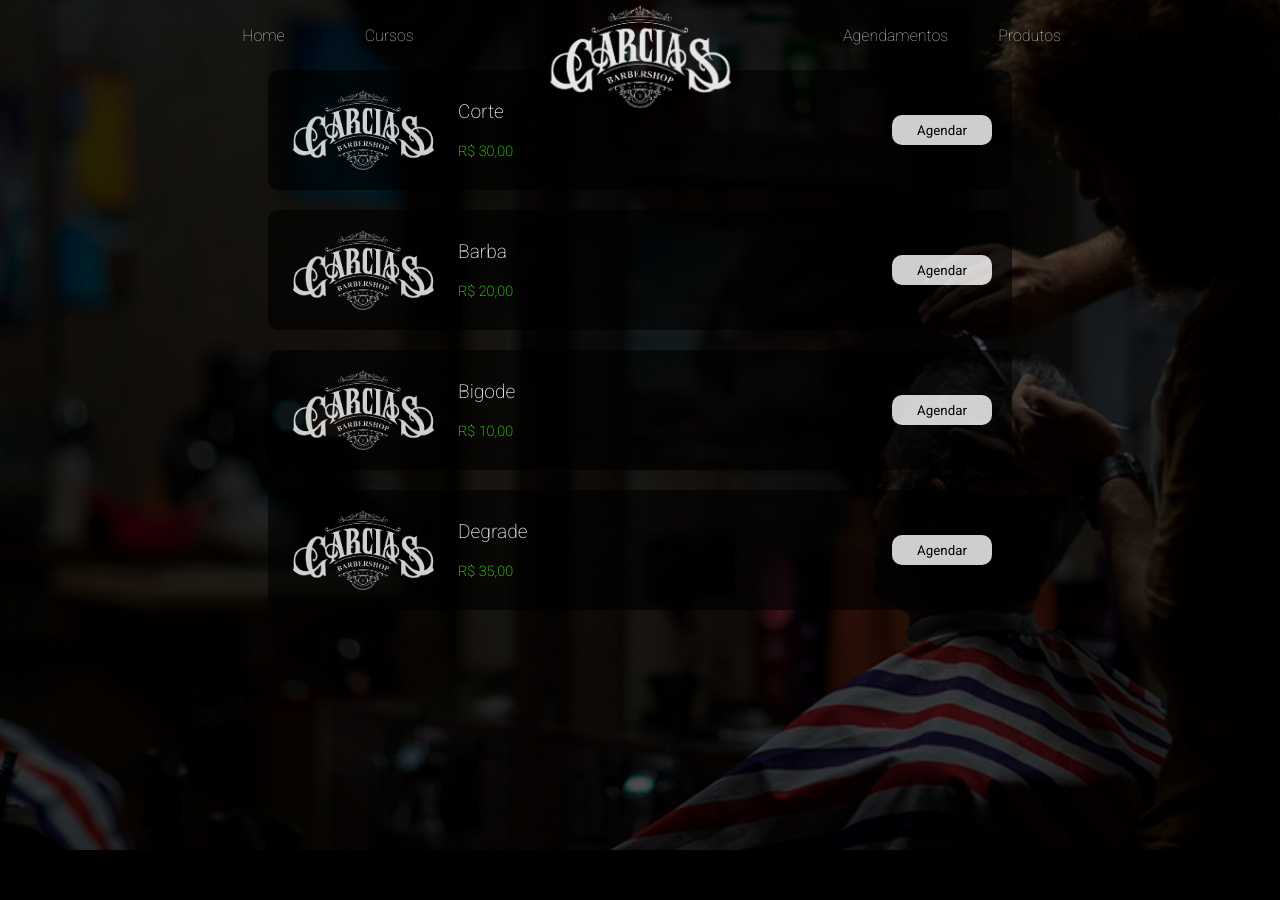
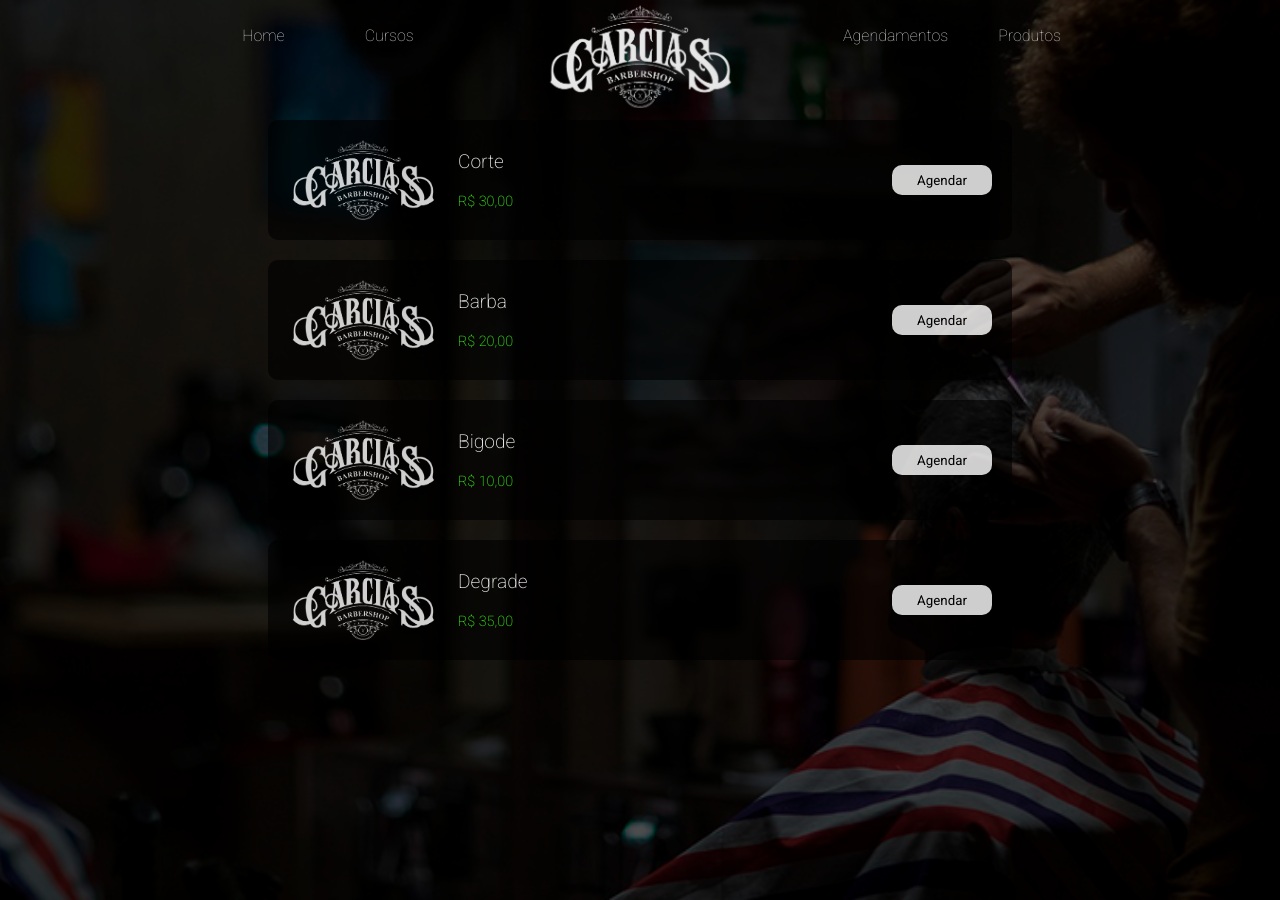
Before and after one commit to victorguimaraesdev/Garcia-Barbearia, a React (Vite) app: page /agendamentos in a window 1280 px wide. Before the commit the page ends 850 px from the top, so only its background shows below. Built offline with nearby package versions, Linux system fonts and the light colour scheme; a web font is replaced by a local one.

Commit message:
Modal On

```diff
--- a/src/components/agendamentoCard/agendamentoCard.tsx
+++ b/src/components/agendamentoCard/agendamentoCard.tsx
@@ -1,5 +1,7 @@
 import styled, { keyframes } from "styled-components";
 import { Cards } from "../../utils/cardsAgendamentos.ts";
+import { Modal } from "../modal/modal.tsx";
+import { useState } from "react";
 
 const KeyFrame = keyframes`
   0% {
@@ -13,7 +15,7 @@ const KeyFrame = keyframes`
 `;
 
 const Container = styled.div`
-  margin-top: 50px;
+  margin-top: 100px;
   width: 100vw;
   min-height: 100vh;
   display: flex;
@@ -29,7 +31,7 @@ const Container = styled.div`
   @media (max-width: 768px) {
     padding: 10px;
     font-size: 1rem;
-    margin-top: 50px;
+    margin-top: 90px;
   }
 `;
 
@@ -127,6 +129,8 @@ const Botão = styled.button`
 `;
 
 export const AgendamentoCard = () => {
+  const [openModal, setOpenModal] = useState(false);
+
   return (
     <Container>
       {Cards.map((_, i) => (
@@ -138,9 +142,12 @@ export const AgendamentoCard = () => {
               <Valor>{Cards[i].Valor}</Valor>
             </ContainerInformações>
           </ContainerInicio>
-          <Botão>Agendar</Botão>
+          <Botão onClick={() => setOpenModal(true)}>Agendar</Botão>
         </Card>
       ))}
+      <Modal isOpen={openModal} onClose={() => setOpenModal(false)}>
+        <h1>Olá</h1>
+      </Modal>
     </Container>
   );
 };
--- /dev/null
+++ b/src/components/modal/modal.tsx
@@ -0,0 +1,60 @@
+import styled from "styled-components";
+import { ReactNode } from "react";
+
+const Overlay = styled.div`
+  position: fixed;
+  top: 0;
+  left: 0;
+  width: 100%;
+  height: 100%;
+  background-color: rgba(0, 0, 0, 0.5);
+  z-index: 999;
+`;
+const Container = styled.div`
+  display: flex;
+  justify-content: center;
+  align-items: center;
+  position: fixed;
+  width: 50%;
+  height: 80%;
+  top: 50%;
+  left: 50%;
+  transform: translate(-50%, -50%);
+  z-index: 1000;
+  background-color: rgba(19, 19, 19, 0.9);
+  border-radius: 20px;
+
+  @media (max-width: 768px) {
+    width: 80%;
+  }
+`;
+const BotaoFechar = styled.button`
+  position: absolute;
+  top: 10px;
+  right: 15px;
+  background: transparent;
+  border: none;
+  color: white;
+  font-size: 1.5rem;
+  cursor: pointer;
+`;
+
+type Props = {
+  isOpen: boolean;
+  children: ReactNode;
+  onClose: () => void;
+};
+
+export const Modal = ({ isOpen, children, onClose }: Props) => {
+  if (isOpen) {
+    return (
+      <Overlay>
+        <Container>
+          <BotaoFechar onClick={onClose}>X</BotaoFechar>
+          {children}
+        </Container>
+      </Overlay>
+    );
+  }
+  return null;
+};
```
